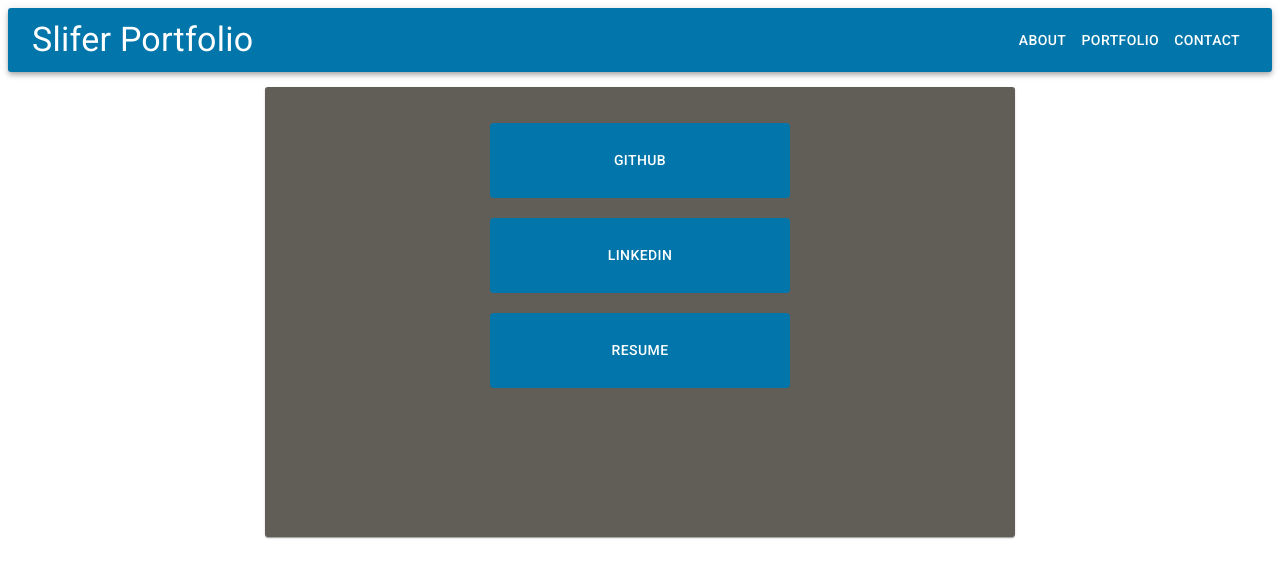
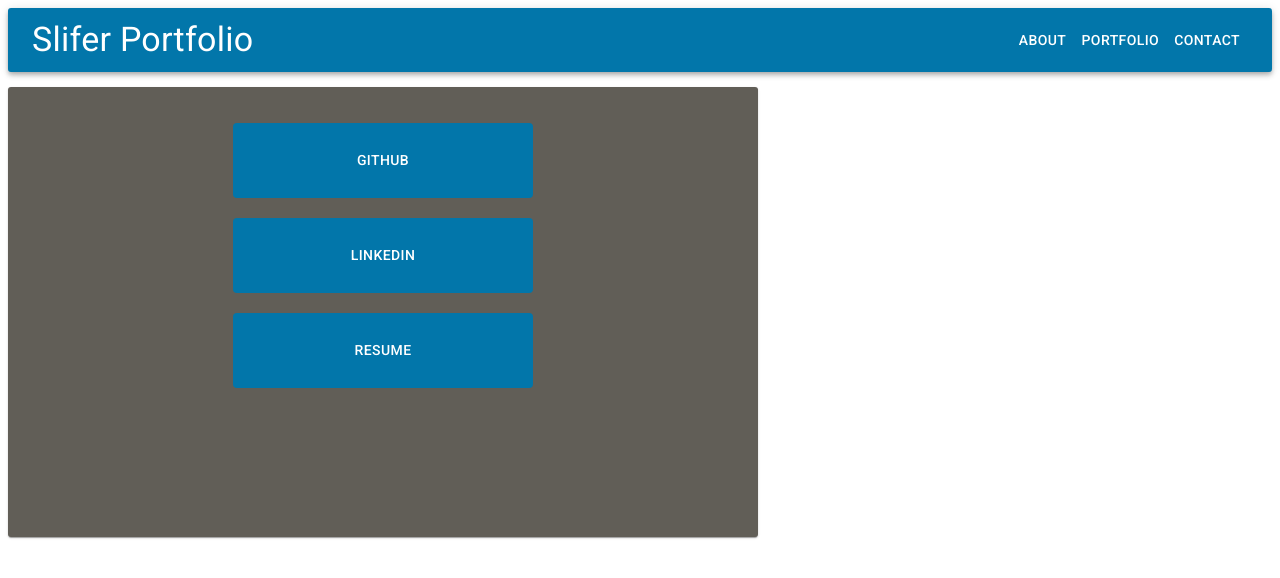
Before and after one commit to wslifer/wslifer.github.io, a React (Create React App) app: page /Contact in a window 1280 px wide. Shown: the top 578 px of the page. Built offline with nearby package versions, Linux system fonts and the light colour scheme.

Commit message:
fixing mobile responsiveness

```diff
--- a/src/pages/Contact.js
+++ b/src/pages/Contact.js
@@ -33,7 +33,7 @@ export default function Contact() {
 
   return (
     <Grid container spacing={3}>
-      <Grid item xs>
+      <Grid item xs={12} sm={6} md={4}>
         <Card item xs className={style.contact}>
           <CardContent>
             <Button
--- a/src/pages/NoMatch.js
+++ b/src/pages/NoMatch.js
@@ -27,7 +27,7 @@ export default function NoMatch() {
   const style = useStyles();
 
   return (
-    <Grid item xs>
+    <Grid item xs={12} sm={6} md={4}>
       <Card className={style.card}>
         <CardContent>404! Page Not Found!</CardContent>
         <CardMedia
```
Also changed, not shown: 8 other files (tests, documents, lock files or other folders).
